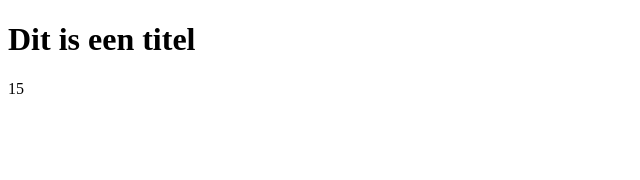
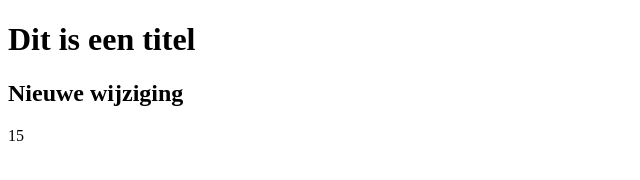
Before and after one commit to Sint-Jozef-OV4/intro-lorientheunissen20, a plain HTML site: page index.html in a window 1280 px wide. Shown: the whole page, without its empty margins (0-640 px from the left). Drawn offline with Linux system fonts and the light colour scheme.

Commit message:
Update index.html

```diff
--- a/index.html
+++ b/index.html
@@ -6,6 +6,7 @@
     </head>
     <body>
         <h1>Dit is een titel</h1>
+        <h2>Nieuwe wijziging</h2>
         <script>
             var getal1 = 5;
             var getal2 = 10;
```
